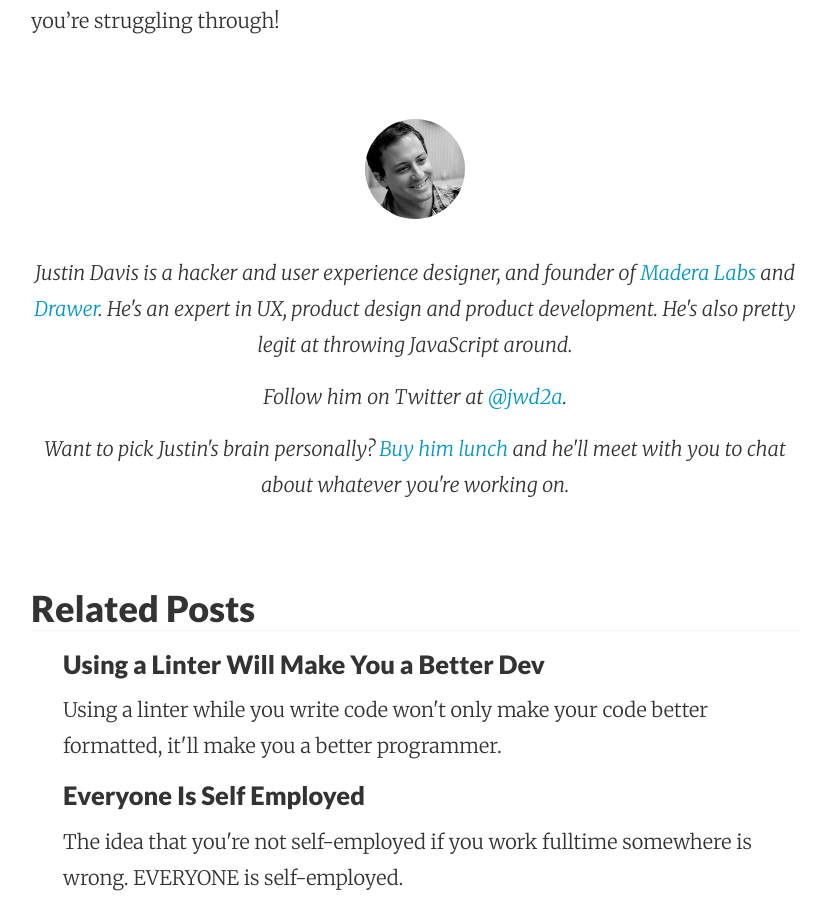
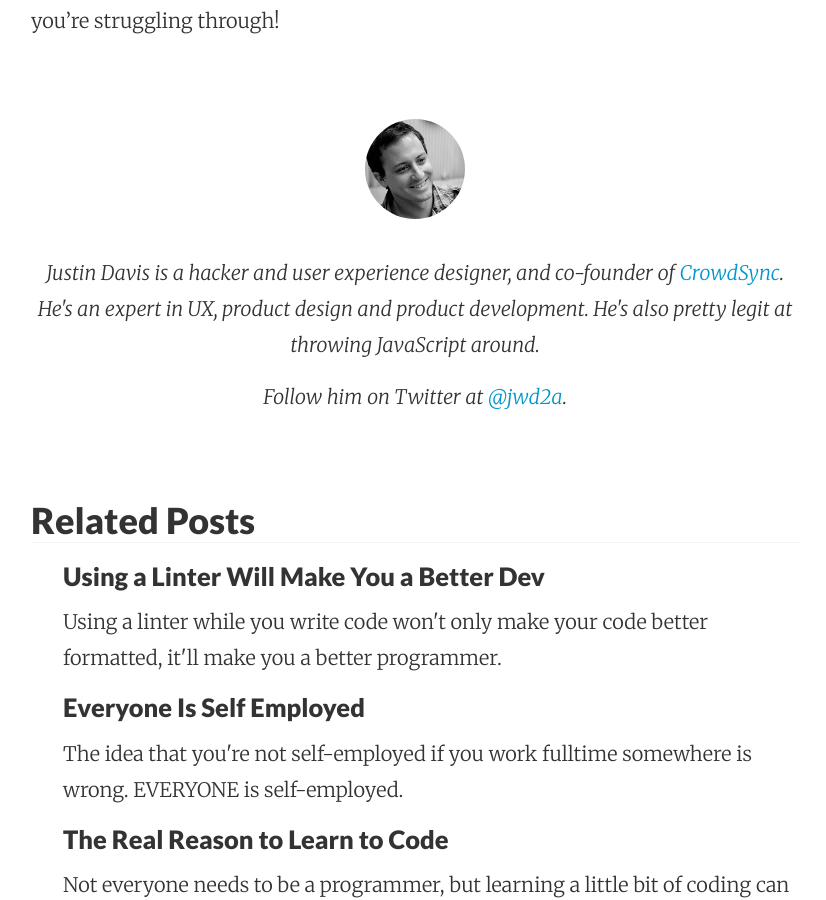
Before and after one commit to jwd2a/justindav.is, a Jekyll site: the page built from _posts/2014/2014-12-1-buy-me-lunch.md, in a window 1280 px wide and 900 px high, scrolled down 1504 px. Shown: the whole window, without its empty margins (225-1051 px from the left). Built offline with Jekyll 4.4.1, drawn with Linux system fonts in a browser that asks for light colours; nearby versions of some CDN libraries; some web fonts are replaced.

Commit message:
Mod post footer

```diff
--- a/_includes/post_footer.html
+++ b/_includes/post_footer.html
@@ -1,12 +1,9 @@
 <div class="py2 post-footer">
   <img src="/images/avatar.jpg" alt="Justin Davis" class="avatar" />
   <p>
-    Justin Davis is a hacker and user experience designer, and founder of <a href="http://www.maderalabs.com">Madera Labs</a> and <a href="http://www.getdrawer.com">Drawer</a>. He's an expert in UX, product design and product development. He's also pretty legit at throwing JavaScript around.
+    Justin Davis is a hacker and user experience designer, and co-founder of <a href="http://www.crowdsync.io">CrowdSync</a>. He's an expert in UX, product design and product development. He's also pretty legit at throwing JavaScript around.
   </p>
   <p>
     Follow him on Twitter at <a href="http://www.twitter.com/jwd2a">@jwd2a</a>.
   </p>
-  <p>
-    Want to pick Justin's brain personally? <a href="http://letsdolunch.youcanbook.me">Buy him lunch</a> and he'll meet with you to chat about whatever you're working on.
-  </p>
-</div>
+ </div>
```
